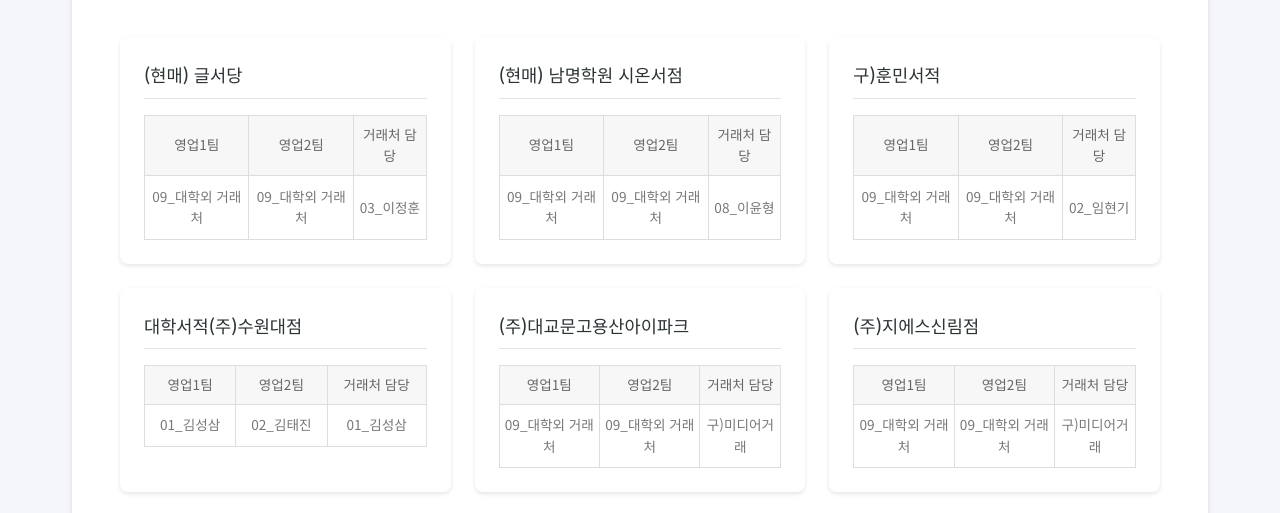
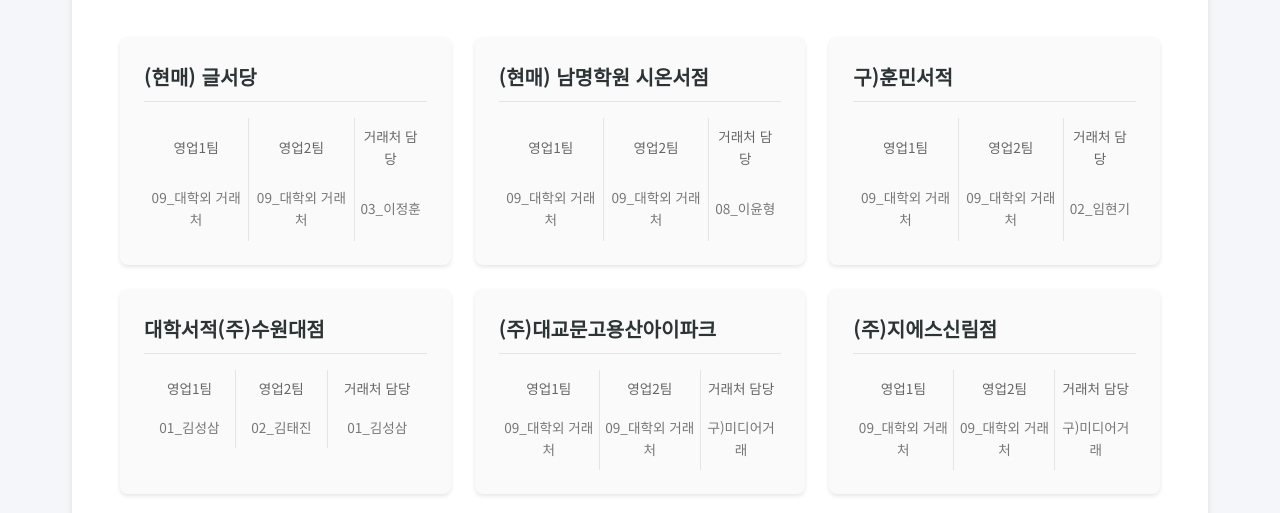
Before and after one commit to kxowls/find_sales, a website: page index.html in a window 1280 px wide. Both pictures are taken after a click on the button 877 px from the left and 204 px from the top of the page. Shown: the part 217-730 px from the top of the page. Drawn offline with Linux system fonts and the light colour scheme; no server answers.

Commit message:
카드 스타일 개선: 음영 추가, 거래처명 글꼴 강조, 테이블 세로선만 표시

```diff
--- a/styles.css
+++ b/styles.css
@@ -118,16 +118,18 @@ header h1 {
     box-shadow: 0 2px 4px rgba(0, 0, 0, 0.1);
     cursor: pointer;
     transition: all 0.3s ease;
+    background-color: #fafafa;
 }
 
 .company-item:hover {
     transform: translateY(-4px);
     box-shadow: 0 4px 8px rgba(0, 0, 0, 0.15);
+    background-color: #f5f5f5;
 }
 
 .company-item h3 {
-    font-size: 1.1rem;
-    font-weight: 500;
+    font-size: 1.25rem;
+    font-weight: 600;
     color: #2d3436;
     margin-bottom: 1rem;
     padding-bottom: 0.5rem;
@@ -263,6 +265,10 @@ header h1 {
     .company-item {
         padding: 1.2rem;
     }
+
+    .company-item h3 {
+        font-size: 1.1rem;
+    }
 }
 
 /* 더 작은 모바일 화면 대응 */
@@ -289,24 +295,30 @@ header h1 {
     width: 100%;
     border-collapse: collapse;
     margin-top: 0.5rem;
+    border: none;
 }
 
 .company-table th {
-    background-color: #f7f7f7;
+    background-color: transparent;
     color: #666;
     font-size: 0.85rem;
     padding: 0.5rem 0.3rem;
     text-align: center;
-    border: 1px solid #ddd;
+    border: none;
     font-weight: normal;
 }
 
 .company-table td {
     padding: 0.6rem 0.3rem;
     text-align: center;
-    border: 1px solid #ddd;
+    border: none;
     color: #777;
     font-size: 0.85rem;
+}
+
+.company-table th:not(:last-child),
+.company-table td:not(:last-child) {
+    border-right: 1px solid #e1e5e8;
 }
 
 @media (max-width: 768px) {
```
